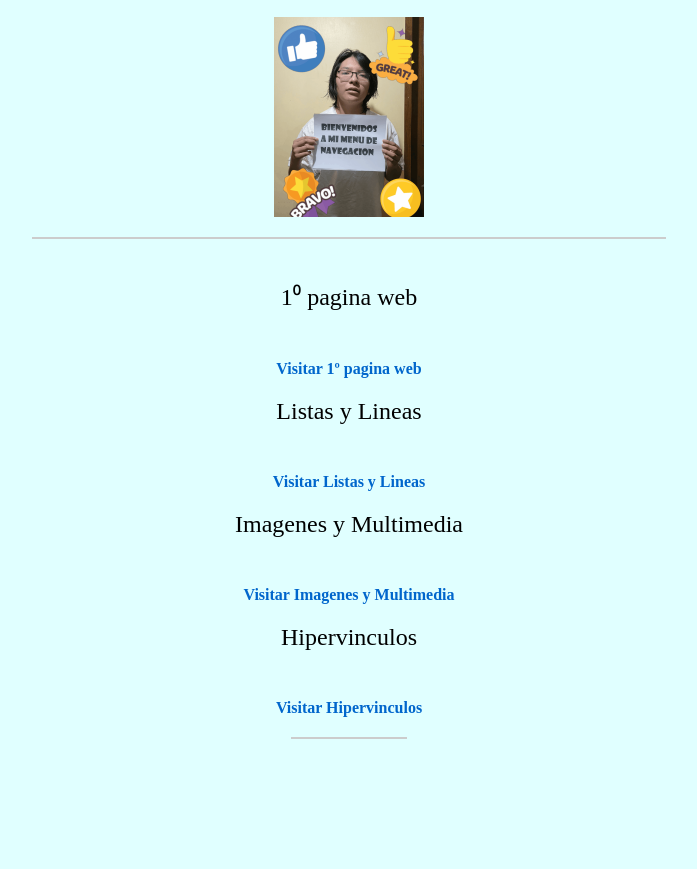
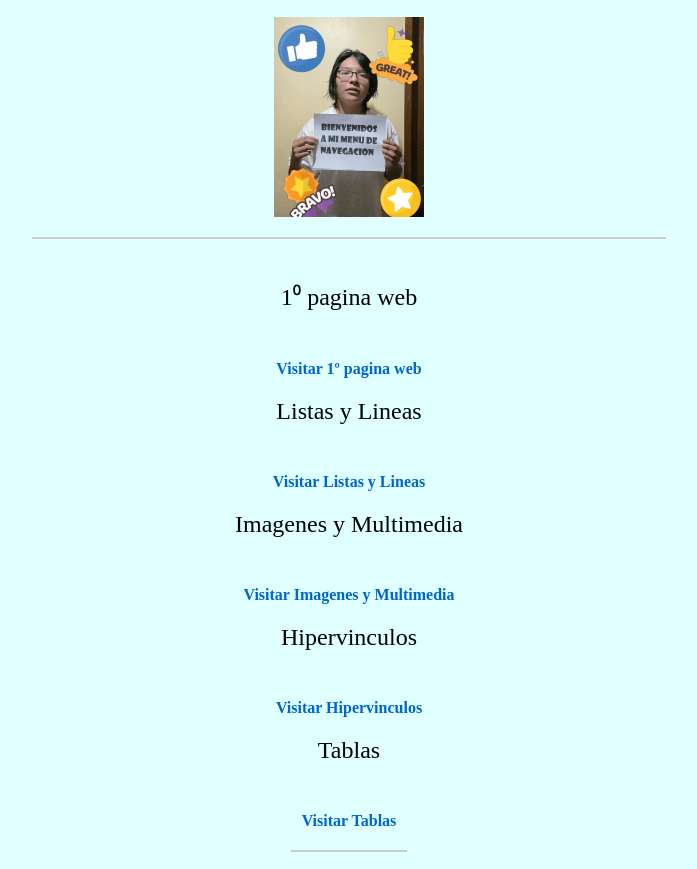
Before and after one commit to FloresRamirezVictorE/menu, a plain HTML site: page index.html in a window 1280 px wide. Shown: the part 108-977 px from the top of the page, without its empty margins (291-988 px from the left). Drawn offline with Linux system fonts and the light colour scheme.

Commit message:
Update index.html

```diff
--- a/index.html
+++ b/index.html
@@ -46,6 +46,12 @@
 
 <br><a href="https://floresramirezvictore.github.io/hipervinculosfrve/" target="_blank" style="color: #0066cc; text-decoration: none; font-weight: bold;">Visitar Hipervinculos</a></br>
 
+<h2 style="font-family: 'Algerian', serif; font-size: 24px; font-weight: normal; margin-bottom: 30px;">
+        Tablas
+    </h2>
+<br><a href="https://floresramirezvictore.github.io/tablas_flores_ramirez/" target="_blank" style="color: #0066cc; text-decoration: none; font-weight: bold;">Visitar Tablas</a></br>
+
+
 
 <hr style="width: 50%; margin: 20px auto; border: 1px solid #ccc;">
 
```
